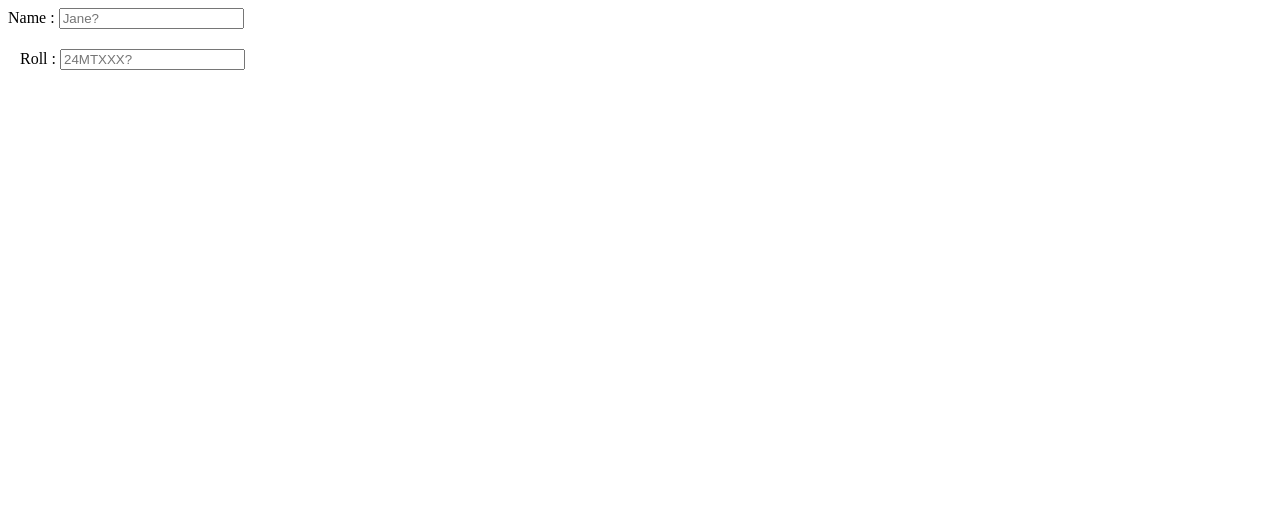
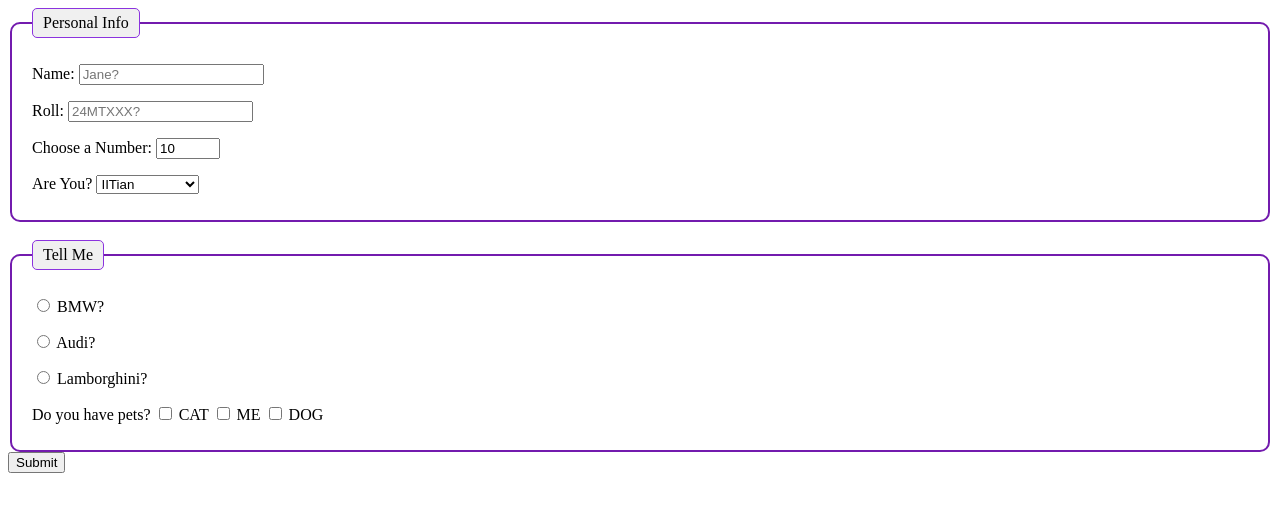
Before and after one commit to scodez3-14/Dev_Prac, a plain HTML site: page form.html in a window 1280 px wide. Drawn offline with Linux system fonts and the light colour scheme.

Commit message:
4th commit

```diff
--- a/form.html
+++ b/form.html
@@ -5,26 +5,68 @@
     <title>Form</title>
     <link rel="stylesheet" href="style.css">
 </head>
-
-
 <body>
     <form action="https://httpbin.org/get" method="get">
+        <fieldset id="ff">
+            <legend>Personal Info</legend>
 
-     <div>
-        <label for="firstName">Name :</label>
-        <input type="text" name="firstName" id="firstName" placeholder="Jane?">
+            <p>
+                <label for="firstName">Name:</label>
+                <input type="text" name="firstName" id="firstName" placeholder="Jane?" required>
+            </p>
 
-        <div id="roll-div">
-        <label for="roll" >Roll :</label>
-        <input type="text" name="roll" id="roll" placeholder="24MTXXX?">
-       </div>
+            <p>
+                <label for="rollInput">Roll:</label>
+                <input type="text" name="roll" id="rollInput" placeholder="24MTXXX?">
+            </p>
 
+            <p>
+                <label for="number">Choose a Number:</label>
+                <input type="number" name="number" id="number" min="0" max="100" step="10" value="10">
+            </p>
 
+            <p>
+                <label for="choose">Are You?</label>
+                <select name="choose" id="choose">
+                    <option value="iit">IITian</option>
+                    <option value="niit">Non-IITian</option>
+                    <option value="ziit">IIT Dholakpur</option>
+                </select>
+            </p>
+        </fieldset>
 
+        <br>
 
+        <fieldset>
+            <legend>Tell Me</legend>
 
+            <p>
+                <input type="radio" name="bmw" id="bmw1" value="bmw">
+                <label for="bmw1">BMW?</label>
+            </p>
+            <p>
+                <input type="radio" name="bmw" id="bmw2" value="audi">
+                <label for="bmw2">Audi?</label>
+            </p>
+            <p>
+                <input type="radio" name="bmw" id="bmw3" value="lamborghini">
+                <label for="bmw3">Lamborghini?</label>
+            </p>
+
+            <p>
+                Do you have pets?
+                <input type="checkbox" id="cat" name="pet" value="cat">
+                <label for="cat">CAT</label>
+
+                <input type="checkbox" id="me" name="pet" value="me">
+                <label for="me">ME</label>
+
+                <input type="checkbox" id="dog" name="pet" value="dog">
+                <label for="dog">DOG</label>
+            </p>
+        </fieldset>
+
+        <button type="submit">Submit</button>
     </form>
 </body>
-
-
 </html>
--- a/style.css
+++ b/style.css
@@ -2,3 +2,15 @@
   margin-top: 20px;
   margin-left: 12px;
 }
+   fieldset {
+      border: 2px solid #731bae;
+      border-radius: 10px; /* Rounded corners */
+      padding: 10px 20px;
+    }
+
+    legend {
+      padding: 5px 10px;
+      border: 1px solid #8b33de;
+      border-radius: 5px; /* Rounded legend */
+      background-color: #f0f0f0;
+    }
```
